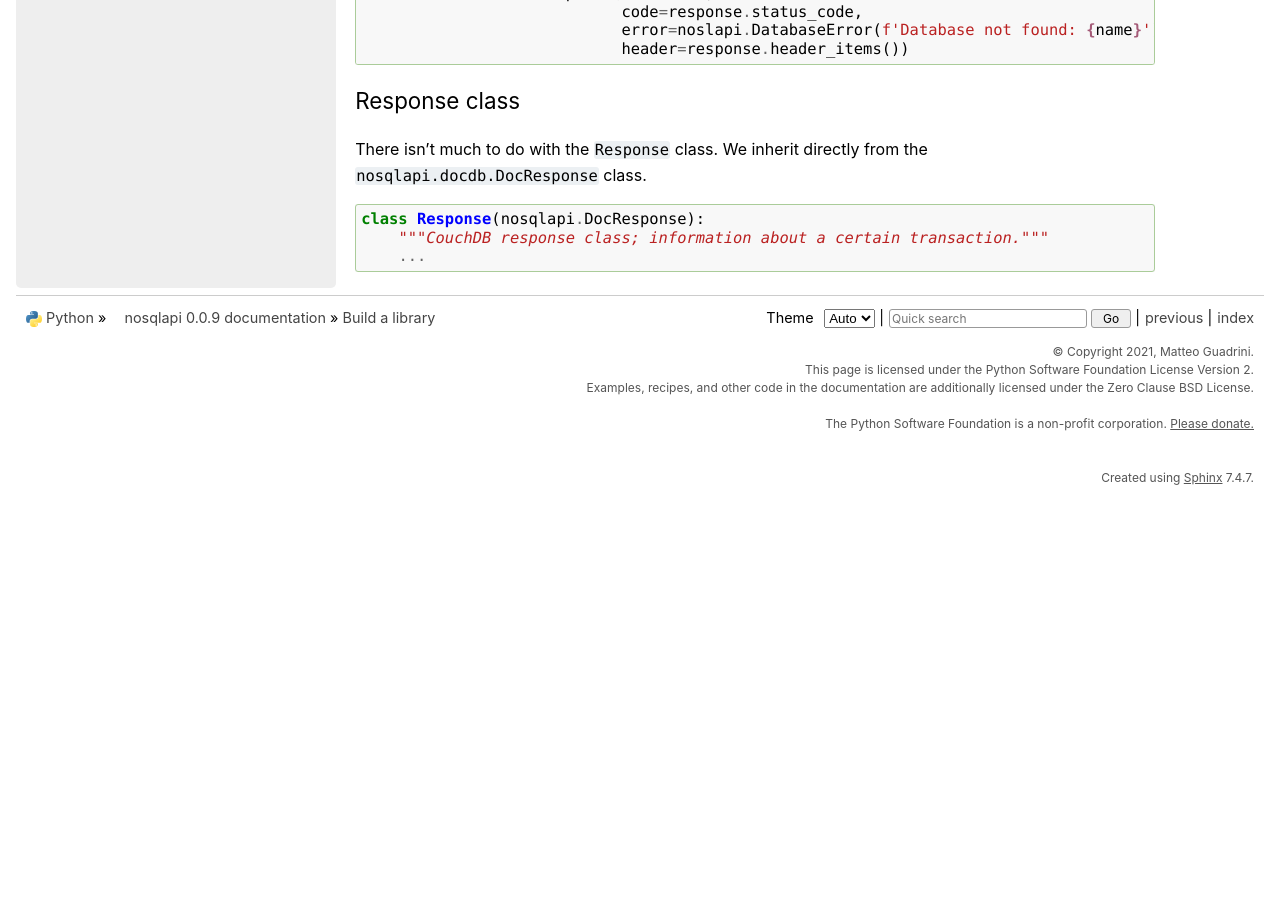
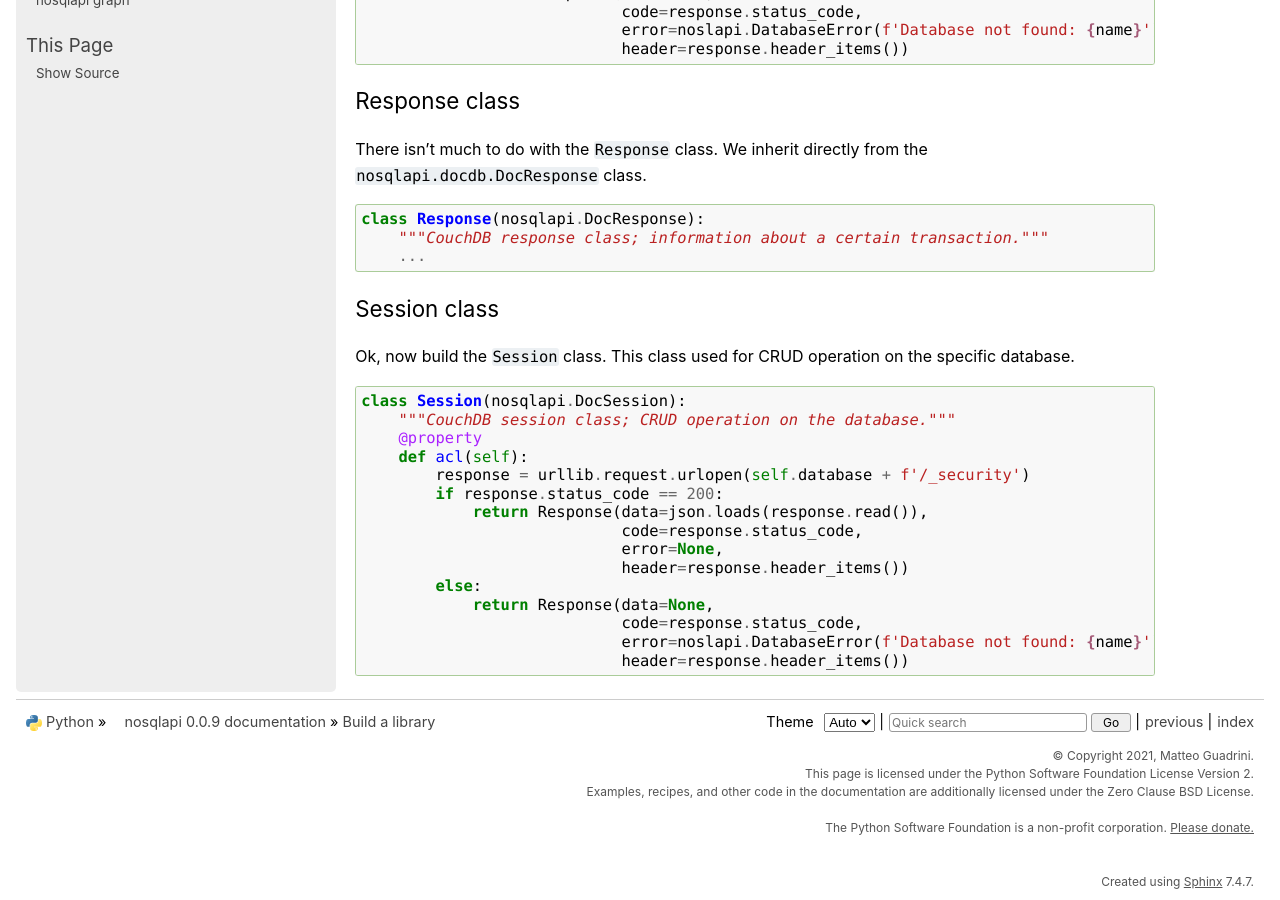
Before and after one commit to MatteoGuadrini/nosqlapi, a Sphinx documentation site: the page built from docs/source/build.rst, in a window 1280 px wide and 900 px high, scrolled down 2752 px. Built offline with Sphinx 7.4.7, drawn with Linux system fonts in a browser that asks for light colours; before the commit the page ends 3248 px from its top, so only the background shows below that.

Commit message:
Add Session class

```diff
--- a/docs/source/build.rst
+++ b/docs/source/build.rst
@@ -155,3 +155,26 @@ There isn't much to do with the ``Response`` class. We inherit directly from the
     class Response(nosqlapi.DocResponse):
         """CouchDB response class; information about a certain transaction."""
         ...
+
+Session class
+*************
+
+Ok, now build the ``Session`` class. This class used for CRUD operation on the specific database.
+
+.. code-block:: python
+
+    class Session(nosqlapi.DocSession):
+        """CouchDB session class; CRUD operation on the database."""
+        @property
+        def acl(self):
+            response = urllib.request.urlopen(self.database + f'/_security')
+            if response.status_code == 200:
+                return Response(data=json.loads(response.read()),
+                                code=response.status_code,
+                                error=None,
+                                header=response.header_items())
+            else:
+                return Response(data=None,
+                                code=response.status_code,
+                                error=noslapi.DatabaseError(f'Database not found: {name}'),
+                                header=response.header_items())
```
